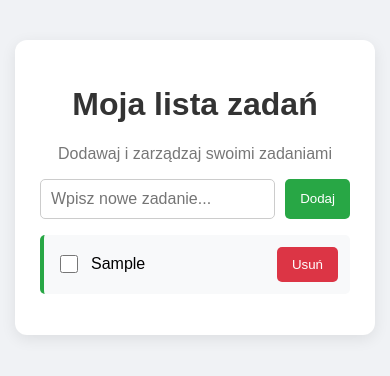
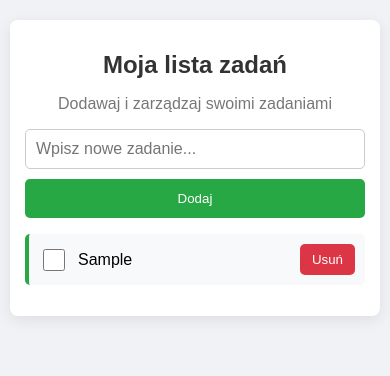
Before and after one commit to DKwantyti/todo-list-project, a plain HTML site: page index.html in a window 390 px wide. Both pictures are taken after typing "Sample" into the empty fields and a click on the button "Dodaj". Drawn offline with Linux system fonts and the light colour scheme.

Commit message:
Add responsive styles for mobile devices
- Stack form input and button on screens below 600px
- Smaller paddings and heading size on mobile
- Larger touch targets for checkbox and buttons

```diff
--- a/style.css
+++ b/style.css
@@ -123,3 +123,41 @@ li.done span {
     font-size: 0.85rem;
     color: #999;
 }
+
+/* Wersja mobilna */
+@media (max-width: 600px) {
+    body {
+        padding: 20px 10px;
+    }
+
+    .container {
+        padding: 15px;
+        border-radius: 8px;
+    }
+
+    h1 {
+        font-size: 1.5rem;
+    }
+
+    form {
+        flex-direction: column;
+    }
+
+    form button {
+        width: 100%;
+        padding: 12px;
+    }
+
+    li {
+        padding: 10px;
+    }
+
+    li input[type="checkbox"] {
+        width: 22px;
+        height: 22px;
+    }
+
+    .delete {
+        padding: 8px 12px;
+    }
+}
```
